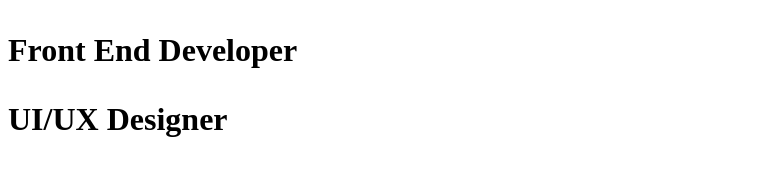
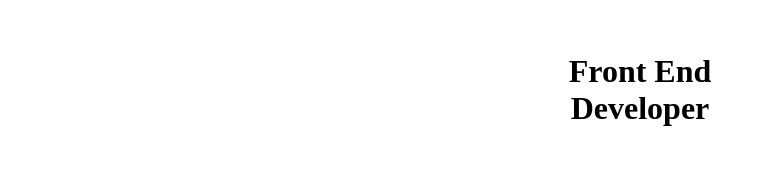
Before and after one commit to BillChabzz/jquery-practice, a plain HTML site: page textanim.html in a window 1280 px wide. Shown: the whole page, without its empty margins (0-766 px from the left). Drawn offline with Linux system fonts and the light colour scheme.

Commit message:
testing text animation

```diff
--- a/css/anim.css
+++ b/css/anim.css
@@ -0,0 +1,25 @@
+.hero {
+	text-align: center;
+    font-weight: 100;
+}
+.intro {
+	position: relative;
+    text-align: center;
+}
+.intro .slide p{
+    position: absolute;
+    width: 100%;
+    top: 0;
+    left: 0
+}
+.intro .slide.inactive {
+	opacity: 0;
+    transition: show 3s ease;
+}
+.intro .slide.active {
+	opacity: 1;
+}
+@keyframes show{
+    from{opacity: 0;}
+    to{opacity: 1;}
+}
--- a/textanim.html
+++ b/textanim.html
@@ -8,10 +8,10 @@
         <div class="hero">
             <div class="intro">
                 <h1 class="slide active">
-                    <p>Front End Developer</p>
+                    <p>Front End<br> Developer</p>
                 </h1>
                 <h1 class="slide inactive">
-                    <p>UI/UX Designer</p>
+                    <p>UI/UX<br> Designer</p>
                 </h1>
             </div>
         </div>
```
